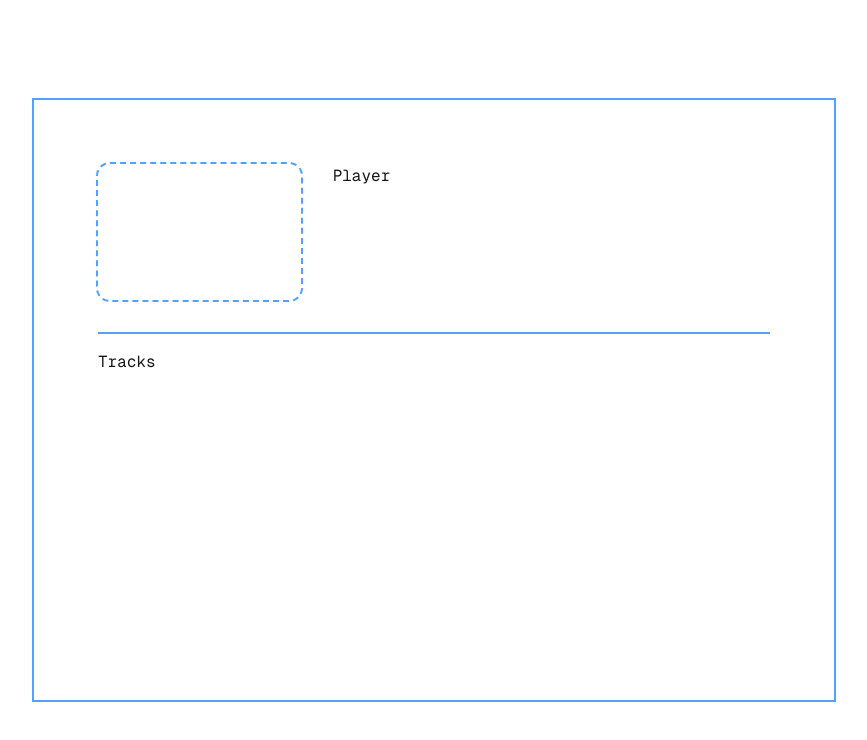
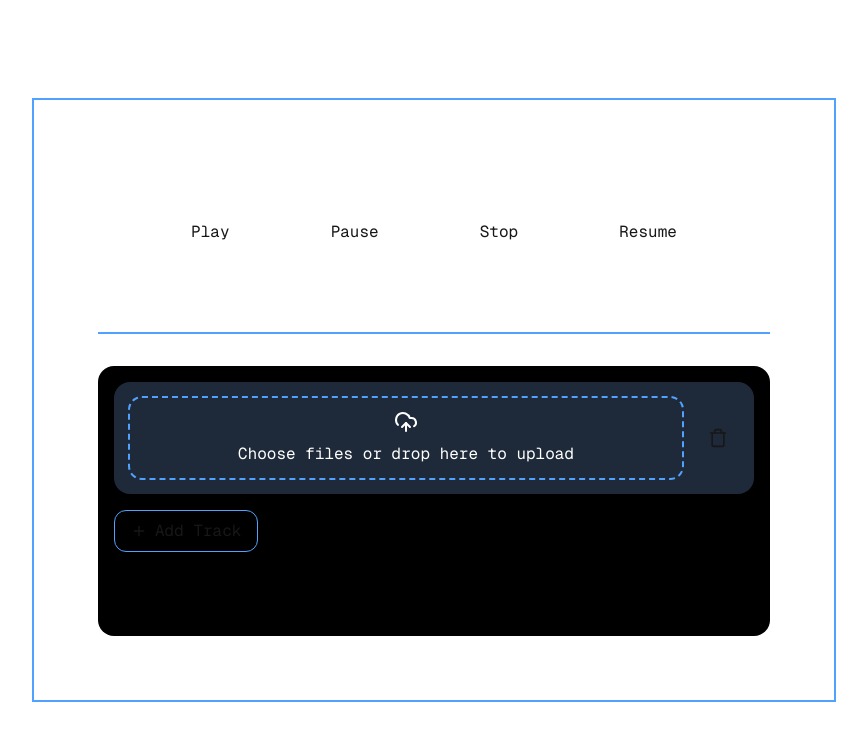
Before and after one commit to VinitSarvade/multitrack-audio-player, a Next.js app: page / in a window 1280 px wide. Shown: the top 740 px of the page, without its empty margins (206-1073 px from the left). Built offline with nearby package versions, Linux system fonts and the light colour scheme.

Commit message:
feat: implement multi-track audio player UI with file upload functionality

```diff
--- a/src/app/page.tsx
+++ b/src/app/page.tsx
@@ -2,7 +2,7 @@ import Player from '@/components/player';
 
 export default function Home() {
   return (
-    <main className="h-[75vh] aspect-[4/3] p-16 outline-2 outline-blue-400 grid grid-rows-3 gap-8">
+    <main>
       <Player />
     </main>
   );
--- a/src/components/library/library.tsx
+++ b/src/components/library/library.tsx
@@ -1,5 +1,5 @@
+import UploadFile from '../upload-file';
 import AudioActions from './audio-actions';
-import UploadFile from './upload-file';
 
 interface FilesProps {
   files: File[];
--- a/src/components/player.tsx
+++ b/src/components/player.tsx
@@ -1,21 +1,24 @@
 'use client';
 
-import { useState } from 'react';
+import { useRef } from 'react';
 
-import Library from './library/library';
+import Tracks, { TracksActions } from './tracks/tracks';
 
 export default function Player() {
-  const [libraryFiles, setLibraryFiles] = useState<File[]>([]);
+  const tracksRef = useRef<TracksActions>(null);
 
   return (
-    <>
-      <div className="grid grid-cols-3 gap-8">
-        <Library files={libraryFiles} onFileSelect={setLibraryFiles} />
-        <div className="col-span-2">Player</div>
+    <div className="h-[75vh] aspect-[4/3] p-16 outline-2 outline-blue-400 grid grid-rows-3 gap-8">
+      <div className="flex gap-2 justify-evenly">
+        <button onClick={() => tracksRef.current?.play()}>Play</button>
+        <button onClick={() => tracksRef.current?.pause()}>Pause</button>
+        <button onClick={() => tracksRef.current?.stop()}>Stop</button>
+        <button onClick={() => tracksRef.current?.resume()}>Resume</button>
       </div>
-      <div className="row-span-2 border-t-2 border-blue-400">
-        <h3 className="mt-4">Tracks</h3>
+
+      <div className="row-span-2 border-t-2 pt-8 border-blue-400">
+        <Tracks ref={tracksRef} />
       </div>
-    </>
+    </div>
   );
 }
--- /dev/null
+++ b/src/components/tracks/track.tsx
@@ -0,0 +1,53 @@
+import { PlusIcon, TrashIcon } from 'lucide-react';
+
+import UploadFile from '../upload-file';
+
+export interface TrackItem {
+  id: string;
+  files: File[];
+}
+
+interface TrackProps {
+  track: TrackItem;
+  removeTrack: (id: string) => void;
+  updateTrack: (id: string, files: File[]) => void;
+}
+
+export default function Track({ track, removeTrack, updateTrack }: TrackProps) {
+  return (
+    <li className="flex items-center justify-between gap-4 h-28 flex-nowrap bg-gray-800 rounded-2xl p-4">
+      <div className="flex items-center gap-0.5 w-full h-full">
+        {track.files.map((file, idx) => (
+          <div
+            key={file.name + idx}
+            className="flex items-center bg-gray-700 rounded-2xl p-2 text-nowrap h-20 border border-gray-600"
+          >
+            {file.name}
+          </div>
+        ))}
+
+        {track.files.length === 0 && (
+          <UploadFile selectedFiles={track.files} onFileSelect={(files) => updateTrack(track.id, files)} />
+        )}
+      </div>
+
+      <div>
+        {track.files.length > 0 && (
+          <UploadFile
+            selectedFiles={track.files}
+            onFileSelect={(files) => updateTrack(track.id, [...track.files, ...files])}
+            title=""
+            className="w-10 h-auto p-2 outline-0"
+          />
+        )}
+
+        <button
+          className="flex justify-center items-center p-2 cursor-pointer transition-all active:scale-105 hover:bg-blue-400/50 w-10 rounded-xl"
+          onClick={() => removeTrack(track.id)}
+        >
+          <TrashIcon size={20} />
+        </button>
+      </div>
+    </li>
+  );
+}
--- /dev/null
+++ b/src/components/tracks/tracks.tsx
@@ -0,0 +1,61 @@
+'use client';
+
+import { RefObject, useImperativeHandle, useState } from 'react';
+import { PlusIcon } from 'lucide-react';
+
+import Track, { TrackItem } from './track';
+
+export interface TracksActions {
+  play: () => void;
+  pause: () => void;
+  stop: () => void;
+  resume: () => void;
+}
+
+export default function Tracks({ ref }: { ref: RefObject<TracksActions | null> }) {
+  const [tracks, setTracks] = useState<TrackItem[]>([{ id: '1', files: [] }]);
+
+  useImperativeHandle(ref, () => ({
+    play: () => {
+      console.log('play');
+    },
+    pause: () => {
+      console.log('pause');
+    },
+    stop: () => {
+      console.log('stop');
+    },
+    resume: () => {
+      console.log('resume');
+    },
+  }));
+
+  const addTrack = () => {
+    setTracks([...tracks, { id: (tracks.length + 1).toString(), files: [] }]);
+  };
+
+  const removeTrack = (id: string) => {
+    setTracks(tracks.filter((track) => track.id !== id));
+  };
+
+  const updateTrack = (id: string, files: File[]) => {
+    setTracks(tracks.map((t) => (t.id === id ? { ...t, files } : t)));
+  };
+
+  return (
+    <div className="bg-black rounded-2xl h-full overflow-y-auto p-4">
+      <ul className="flex flex-col gap-4">
+        {tracks.map((track) => (
+          <Track key={track.id} track={track} removeTrack={removeTrack} updateTrack={updateTrack} />
+        ))}
+      </ul>
+
+      <button
+        className="mt-4 flex items-center gap-2 border border-blue-400 rounded-xl px-4 py-2 hover:bg-blue-400/20 cursor-pointer transition-all active:scale-105"
+        onClick={addTrack}
+      >
+        <PlusIcon size={16} /> Add Track
+      </button>
+    </div>
+  );
+}
--- a/src/components/library/upload-file.tsx
+++ b/src/components/upload-file.tsx
@@ -1,20 +1,31 @@
-import { ChangeEvent, useEffect, useRef } from 'react';
+import { ChangeEvent, useEffect, useId, useRef } from 'react';
 import { useDropArea } from 'react-use';
 import { CloudUpload } from 'lucide-react';
 
 import { cn } from '@/lib/utils/cn';
 
 interface UploadFileProps {
+  title?: string;
   selectedFiles: File[];
+  className?: string;
+  multiple?: boolean;
   onFileSelect: (files: File[]) => void;
 }
 
-export default function UploadFile({ selectedFiles, onFileSelect }: UploadFileProps) {
+export default function UploadFile({
+  title = 'Choose files or drop here to upload',
+  selectedFiles,
+  multiple = true,
+  className,
+  onFileSelect,
+}: UploadFileProps) {
   const [bond, state] = useDropArea({
     onFiles: (files) => onFileSelect(files),
   });
 
   const inputRef = useRef<HTMLInputElement>(null);
+
+  const id = useId();
 
   useEffect(() => {
     if (inputRef.current && window.DataTransfer) {
@@ -44,26 +55,27 @@ export default function UploadFile({ selectedFiles, onFileSelect }: UploadFilePr
       {...bond}
       className={cn(
         'w-full h-full rounded-xl outline-dashed outline-blue-400 outline-2 relative transition-colors hover:bg-blue-400/50',
-        { 'bg-gray-400/75': state.over }
+        { 'bg-gray-400/75': state.over },
+        className
       )}
     >
       <input
         ref={inputRef}
         type="file"
         data-testid="file-uploader-input"
-        id="file"
+        id={id}
         onChange={handleFileSelect}
         className="opacity-0 invisible absolute w-0 h-0"
         accept="audio/*"
-        multiple={true}
+        multiple={multiple}
       />
       <label
-        htmlFor="file"
+        htmlFor={id}
         className="text-white grid place-content-center place-items-center w-full h-full hover:cursor-pointer gap-2"
         data-testid="file-uploader-label"
       >
         <CloudUpload />
-        Choose files or drop here to upload
+        {title}
       </label>
     </div>
   );
```
